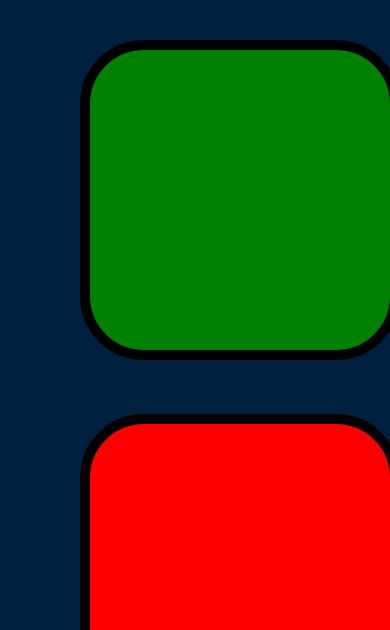
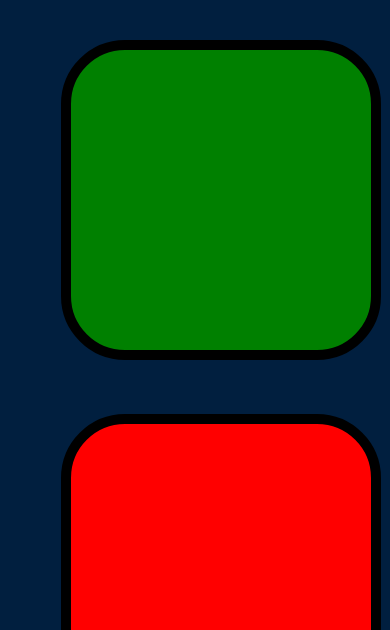
Before and after one commit to CoteQuentin/Simon, a plain HTML site: page index.html in a window 390 px wide. Shown: the part 470-1100 px from the top of the page. Drawn offline with nearby package versions, Linux system fonts and the light colour scheme.

Commit message:
Updated container set width in media query

```diff
--- a/styles.css
+++ b/styles.css
@@ -62,4 +62,8 @@ body {
     font-size: 4rem;
     margin: 5% 10%;
   }
+
+  .container {
+    width: 85%;
+  }
 }
```
